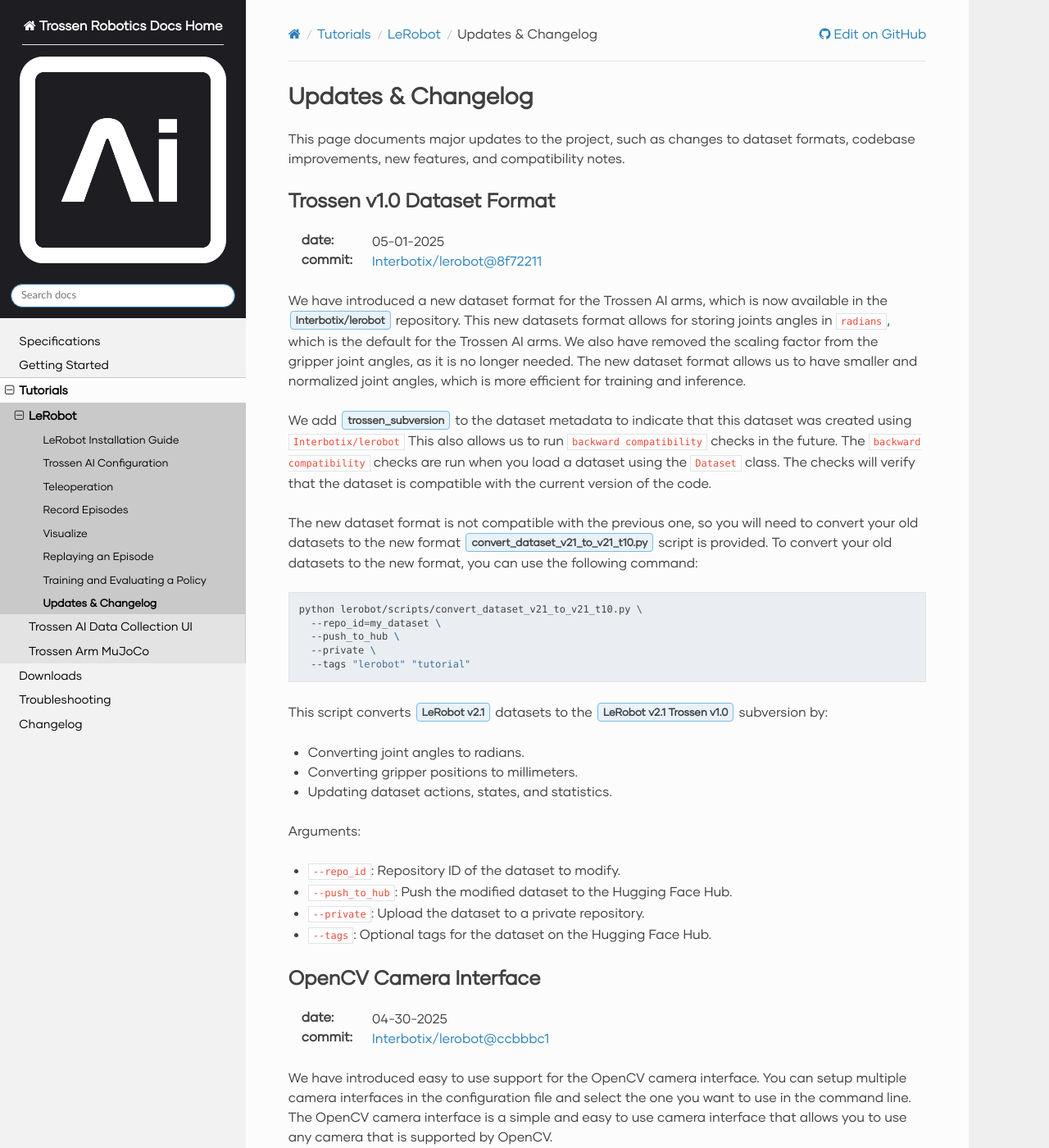
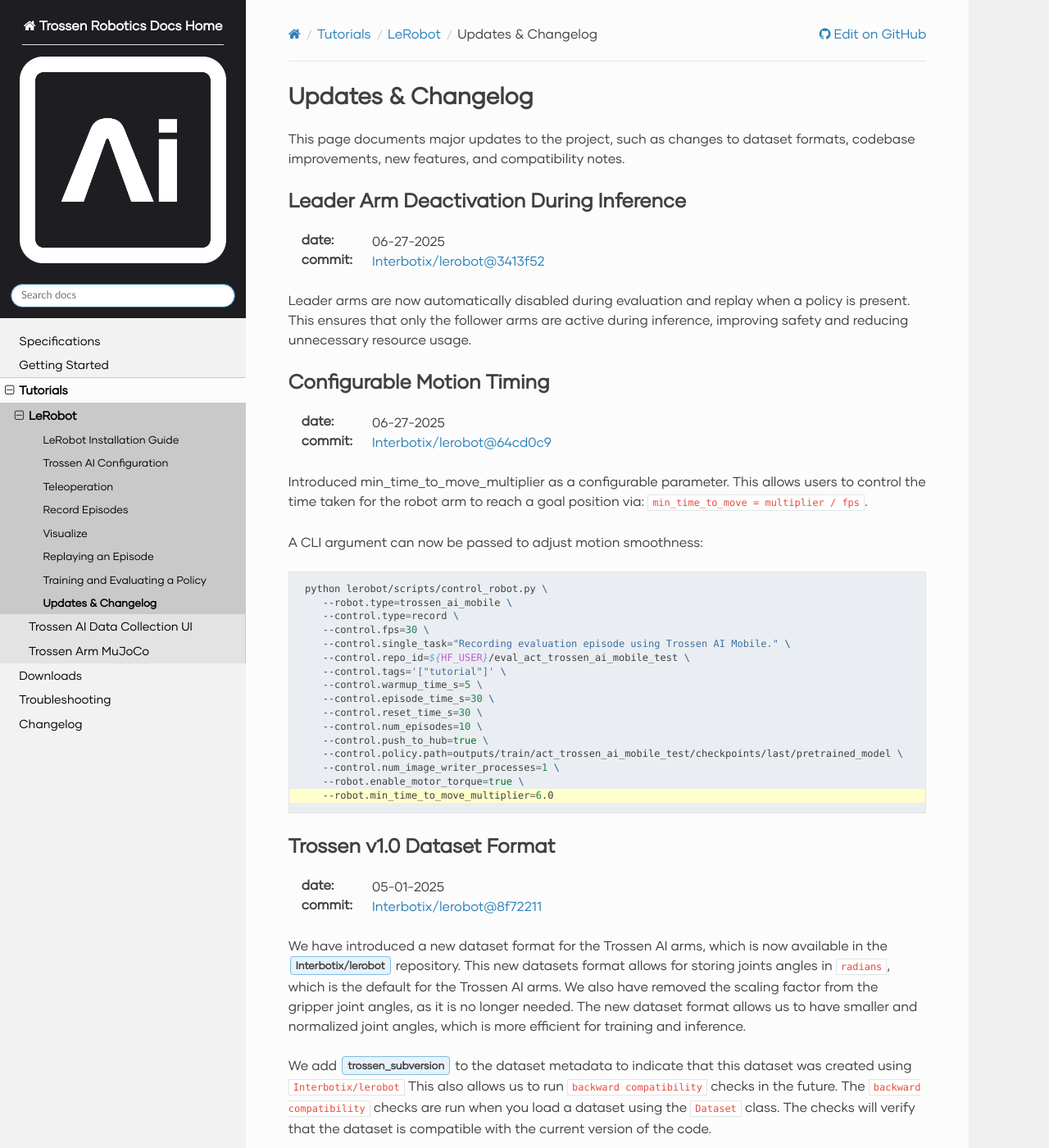
Before and after one commit to TrossenRobotics/trossen_arm, a Sphinx documentation site: the page built from docs/tutorials/lerobot/changelog.rst, in a window 1280 px wide and 1400 px high. Shown: the whole window at 82% size. Built offline with Sphinx 7.4.7 and the Read the Docs theme 3.1.0, drawn with Linux system fonts in a browser that asks for light colours; some web fonts are replaced; pages that are not in the unit, such as notebooks, are missing from menus.

Commit message:
[documentation] Lerobot:  motion timing config and leader arm deactivation (#93)
* Update documentation : motion config, leader arm deactivation

* syntax fix

* fix reviewed code

```diff
--- a/docs/tutorials/lerobot/changelog.rst
+++ b/docs/tutorials/lerobot/changelog.rst
@@ -3,6 +3,49 @@ Updates & Changelog
 ===================
 
 This page documents major updates to the project, such as changes to dataset formats, codebase improvements, new features, and compatibility notes.
+
+Leader Arm Deactivation During Inference
+========================================
+
+:date: 06-27-2025
+:commit: `Interbotix/lerobot@3413f52 <https://github.com/Interbotix/lerobot/commit/3413f525536aa995b1a0a6e32046f27c603b6f87>`_
+
+
+Leader arms are now automatically disabled during evaluation and replay when a policy is present.
+This ensures that only the follower arms are active during inference, improving safety and reducing unnecessary resource usage.
+
+Configurable Motion Timing
+==========================
+
+:date: 06-27-2025
+:commit: `Interbotix/lerobot@64cd0c9 <https://github.com/Interbotix/lerobot/commit/64cd0c919ab5380656eaacc76dc3331958ba0d78>`_
+
+
+Introduced min_time_to_move_multiplier as a configurable parameter.
+This allows users to control the time taken for the robot arm to reach a goal position via:
+``min_time_to_move = multiplier / fps``.
+
+A CLI argument can now be passed to adjust motion smoothness:
+
+.. code-block:: bash
+    :emphasize-lines: 16
+
+     python lerobot/scripts/control_robot.py \
+        --robot.type=trossen_ai_mobile \
+        --control.type=record \
+        --control.fps=30 \
+        --control.single_task="Recording evaluation episode using Trossen AI Mobile." \
+        --control.repo_id=${HF_USER}/eval_act_trossen_ai_mobile_test \
+        --control.tags='["tutorial"]' \
+        --control.warmup_time_s=5 \
+        --control.episode_time_s=30 \
+        --control.reset_time_s=30 \
+        --control.num_episodes=10 \
+        --control.push_to_hub=true \
+        --control.policy.path=outputs/train/act_trossen_ai_mobile_test/checkpoints/last/pretrained_model \
+        --control.num_image_writer_processes=1 \
+        --robot.enable_motor_torque=true \
+        --robot.min_time_to_move_multiplier=6.0
 
 Trossen v1.0 Dataset Format
 ===========================
--- a/docs/tutorials/lerobot/replay.rst
+++ b/docs/tutorials/lerobot/replay.rst
@@ -57,6 +57,12 @@ Now try to replay the first recorded episode on your robot:
         --control.repo_id=${HF_USER}/trossen_ai_solo_test \
         --control.episode=0 \
 
+.. note::
+
+    The leader arms will be disabled in replay mode.
+
+    This change was introduced in the :ref:`tutorials/lerobot/changelog:Leader Arm Deactivation During Inference` update to allow users to replay episodes or run inference without requiring the leader arms to be connected or initialized.
+    Only the follower arms are needed for executing recorded trajectories or evaluating policies.
 
 Replay Configuration
 ====================
```
Also changed, not shown: docs/tutorials/lerobot/train_and_evaluate.rst (+18 -0 lines).
